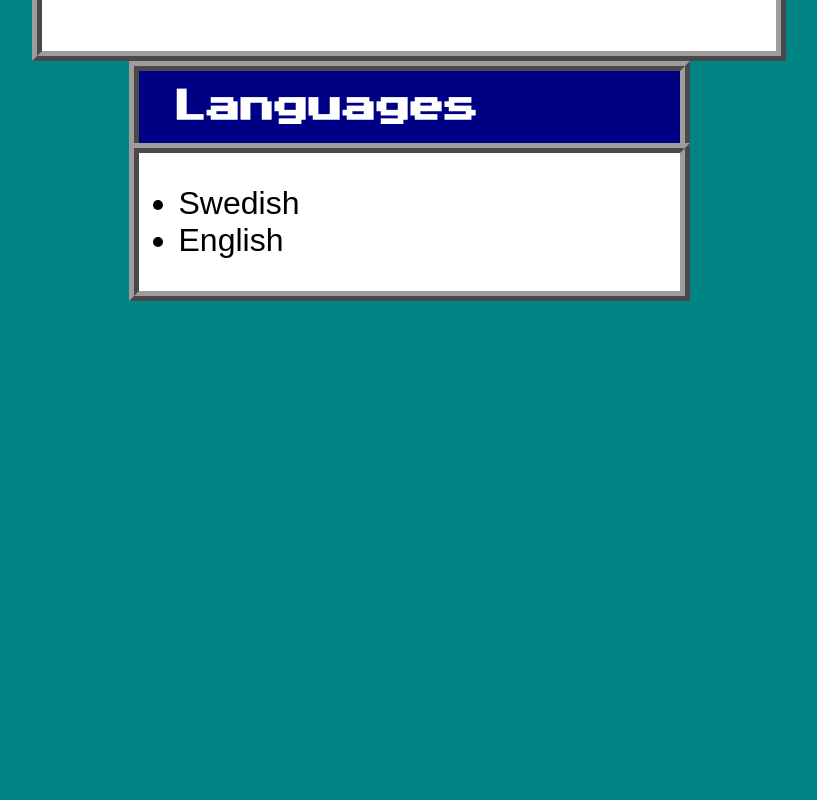
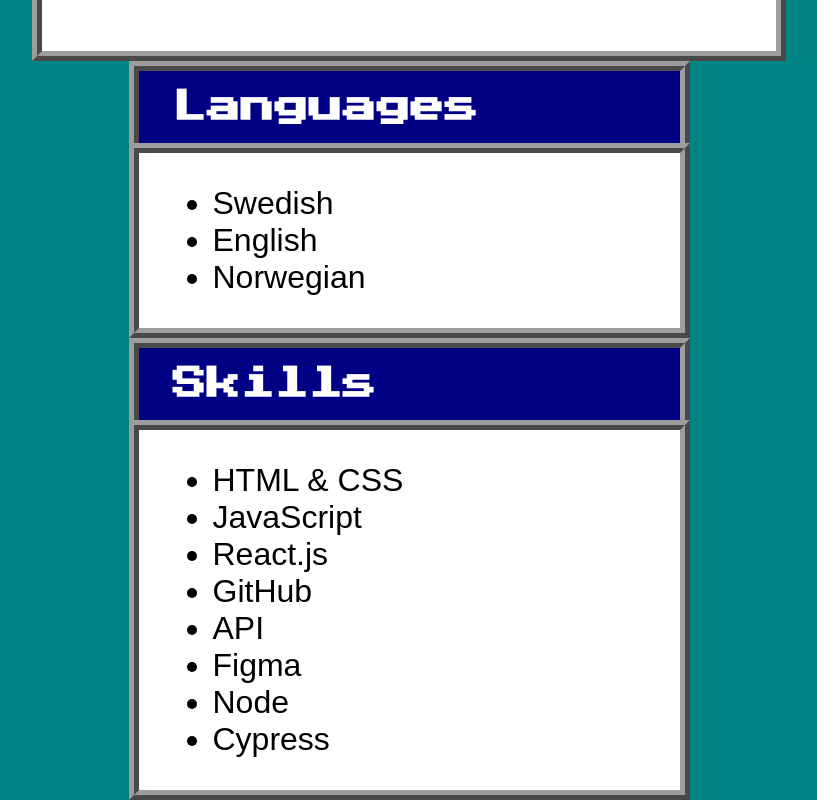
Before and after one commit to SelmaBtt/My-portfolio, a React (Vite) app: page / in a window 1280 px wide. Shown: the part 1461-2261 px from the top of the page, without its empty margins (231-1048 px from the left). Before the commit the page ends 1762 px from the top, so only its background shows below. Built offline with nearby package versions, Linux system fonts and the light colour scheme; a web font is replaced by a local one.

Commit message:
Skills tab done

```diff
--- a/src/components/Second_section/Languages.jsx
+++ b/src/components/Second_section/Languages.jsx
@@ -1,4 +1,4 @@
-import styled from "../../stylesheets/Second_section_stylesheets/Languages.module.css"
+import styled from "../../stylesheets/Second_section_stylesheets/Experience.module.css"
 
 const Languages = () => {
     return(
@@ -10,6 +10,7 @@ const Languages = () => {
                 <ul>
                     <li>Swedish</li>
                     <li>English</li>
+                    <li>Norwegian</li>
                 </ul>
             </div>
         </div>
--- a/src/components/Second_section/SecondSection.jsx
+++ b/src/components/Second_section/SecondSection.jsx
@@ -1,11 +1,13 @@
 import AboutMe from "./AboutMe";
 import Languages from "./Languages";
+import Skills from "./Skills";
 
 const SecondSection = () => {
     return(
         <>
             <AboutMe />
             <Languages />
+            <Skills />
         </>
     )
 }
--- /dev/null
+++ b/src/components/Second_section/Skills.jsx
@@ -0,0 +1,25 @@
+import styled from '../../stylesheets/Second_section_stylesheets/Experience.module.css'
+
+const Skills = () => {
+    return(
+        <div>
+            <header className={styled.header}>
+                <h1>Skills</h1>
+            </header>
+            <div className={styled.textContainer}>
+                <ul>
+                    <li>HTML & CSS</li>
+                    <li>JavaScript</li>
+                    <li>React.js</li>
+                    <li>GitHub</li>
+                    <li>API</li>
+                    <li>Figma</li>
+                    <li>Node</li>
+                    <li>Cypress</li>
+                </ul>
+            </div>
+        </div>
+    )
+}
+
+export default Skills;
--- a/src/stylesheets/Second_section_stylesheets/AboutMe.module.css
+++ b/src/stylesheets/Second_section_stylesheets/AboutMe.module.css
@@ -20,6 +20,7 @@
     width: 634px;
     height: 391px;
     padding: 33px 50px 0 50px;
+    font-size: 20px;
 }
 
 .textWrapper p {
--- a/src/stylesheets/Second_section_stylesheets/Languages.module.css
+++ b/src/stylesheets/Second_section_stylesheets/Experience.module.css
@@ -19,4 +19,5 @@
     background-color: var(--div-background);
     border: var(--border);
     font-size: 32px;
+    padding-left: 34px;
 }
```
